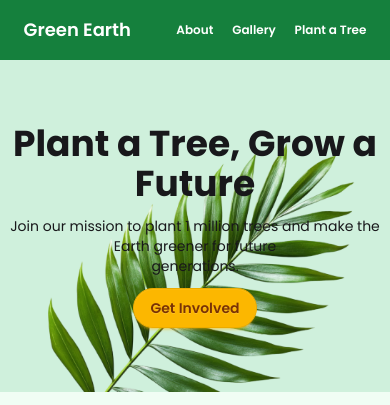
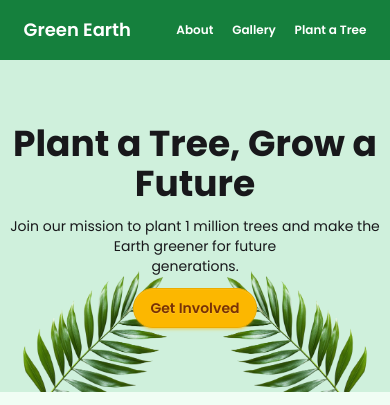
Before and after one commit to Pratush26/ph_a06, a plain HTML site: page index.html in a window 390 px wide. Shown: the top 405 px of the page. Drawn offline with nearby package versions, Linux system fonts and the light colour scheme; no server answers.

Commit message:
responsive 2

```diff
--- a/style.css
+++ b/style.css
@@ -1,40 +1,55 @@
 @import url('https://fonts.googleapis.com/css2?family=Poppins:ital,wght@0,100;0,200;0,300;0,400;0,500;0,600;0,700;0,800;0,900;1,100;1,200;1,300;1,400;1,500;1,600;1,700;1,800;1,900&display=swap');
-*{
+
+* {
     scroll-behavior: smooth;
 }
-body{
+
+body {
     font-family: "Poppins", sans-serif;
     background-color: #f0fdf4;
 }
-button{
+
+button {
     cursor: pointer;
 }
-.active{
+
+.active {
     background-color: #0c4d24;
     color: white;
 }
-#hero{
+
+#hero {
     background-image: url(./assets/hero-leaf1.png), url(./assets/hero-leaf2.png);
     background-repeat: no-repeat;
     background-size: contain;
     background-position: left bottom, right bottom;
 }
+
 @keyframes fadeDown {
     from {
         opacity: 0;
         transform: translateY(-4px);
     }
+
     to {
         opacity: 1;
         transform: translateY(0);
     }
 }
 
-@media screen and (max-width:500px) {
-    #hero{
-        background-image: url(./assets/hero-leaf1.png);
+@media screen and (max-width:1050px) {
+    #hero {
+        background-image: url(./assets/hero-leaf1.png), url(./assets/hero-leaf2.png);
         background-repeat: no-repeat;
-        background-size: contain;
-        background-position: left bottom;
+        background-size: auto 60%;
+        background-position: left bottom, right bottom;
     }
 }
+@media screen and (max-width:500px) {
+    #hero {
+        background-image: url(./assets/hero-leaf1.png), url(./assets/hero-leaf2.png);
+        background-repeat: no-repeat;
+        background-size: auto 40%;
+        background-position: left bottom, right bottom;
+    }
+}
```
Lines whose indentation alone changed are shown as unchanged.
